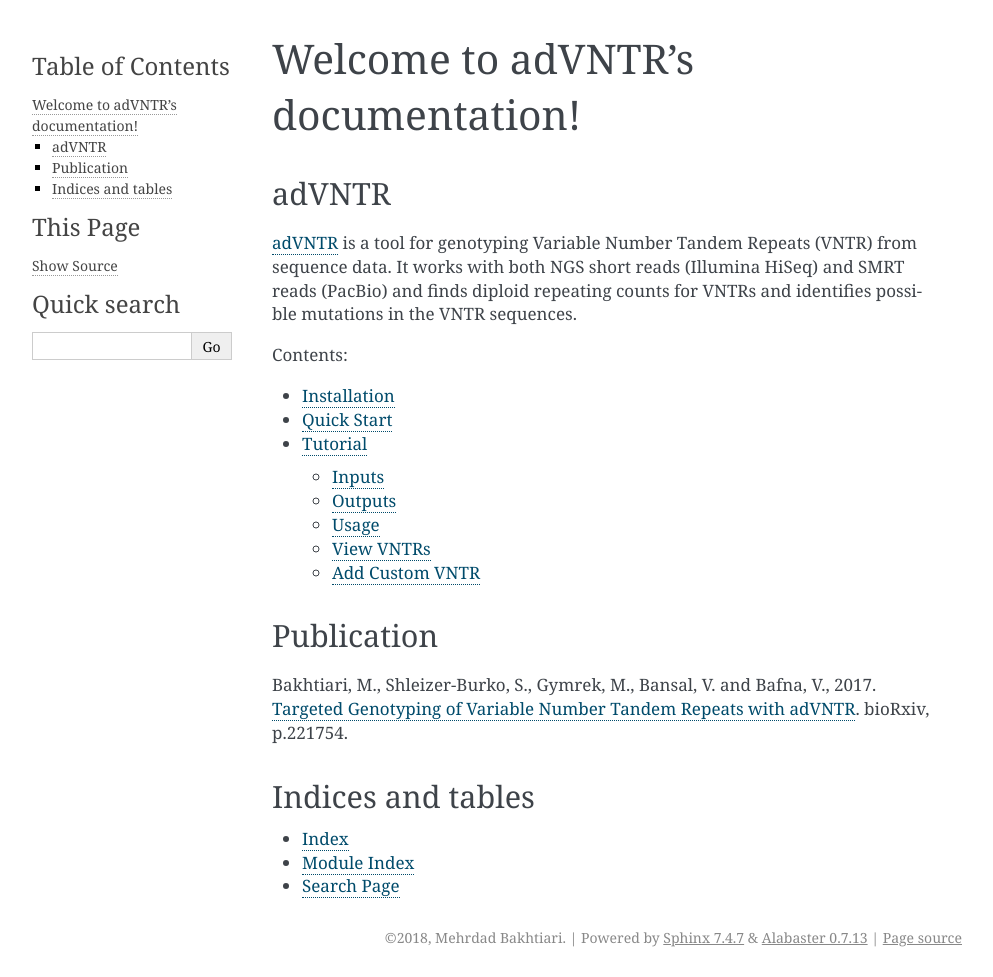
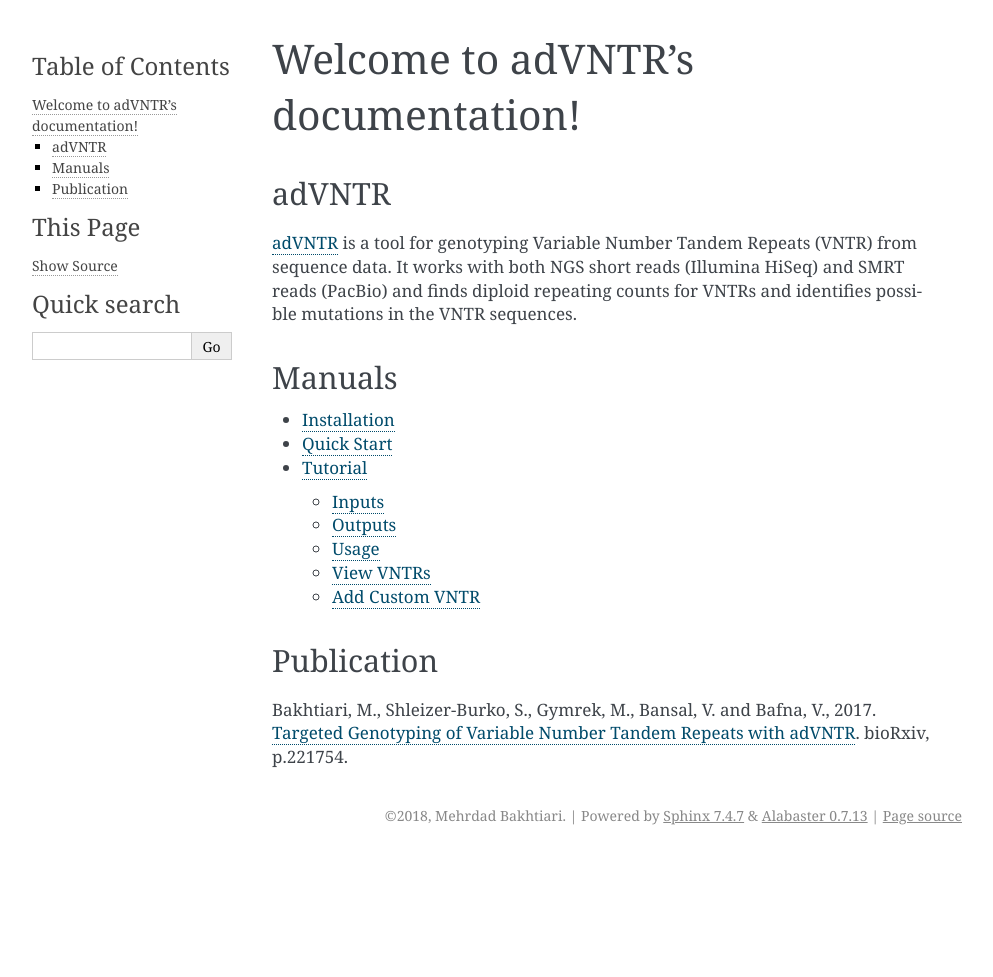
Before and after one commit to mehrdadbakhtiari/adVNTR, a Sphinx documentation site: the page built from docs/index.rst, in a window 1280 px wide. Shown: the whole page, without its empty margins (148-1141 px from the left). Built offline with Sphinx 7.4.7, drawn with Linux system fonts in a browser that asks for light colours; after the commit the page ends 900 px from its top, so only the background shows below that.

Commit message:
update docs index

```diff
--- a/docs/index.rst
+++ b/docs/index.rst
@@ -12,8 +12,8 @@ adVNTR
 from sequence data. It works with both NGS short reads (Illumina HiSeq) and SMRT reads (PacBio) and finds
 diploid repeating counts for VNTRs and identifies possible mutations in the VNTR sequences.
 
-Contents:
-
+Manuals
+-------
 .. toctree::
    :maxdepth: 2
    :glob:
@@ -24,10 +24,3 @@ Contents:
 Publication
 -----------
 Bakhtiari, M., Shleizer-Burko, S., Gymrek, M., Bansal, V. and Bafna, V., 2017. `Targeted Genotyping of Variable Number Tandem Repeats with adVNTR <https://doi.org/10.1101/221754/>`_. bioRxiv, p.221754.
-
-Indices and tables
-------------------
-
-* :ref:`genindex`
-* :ref:`modindex`
-* :ref:`search`
```
Also changed, not shown: 14 other files.
